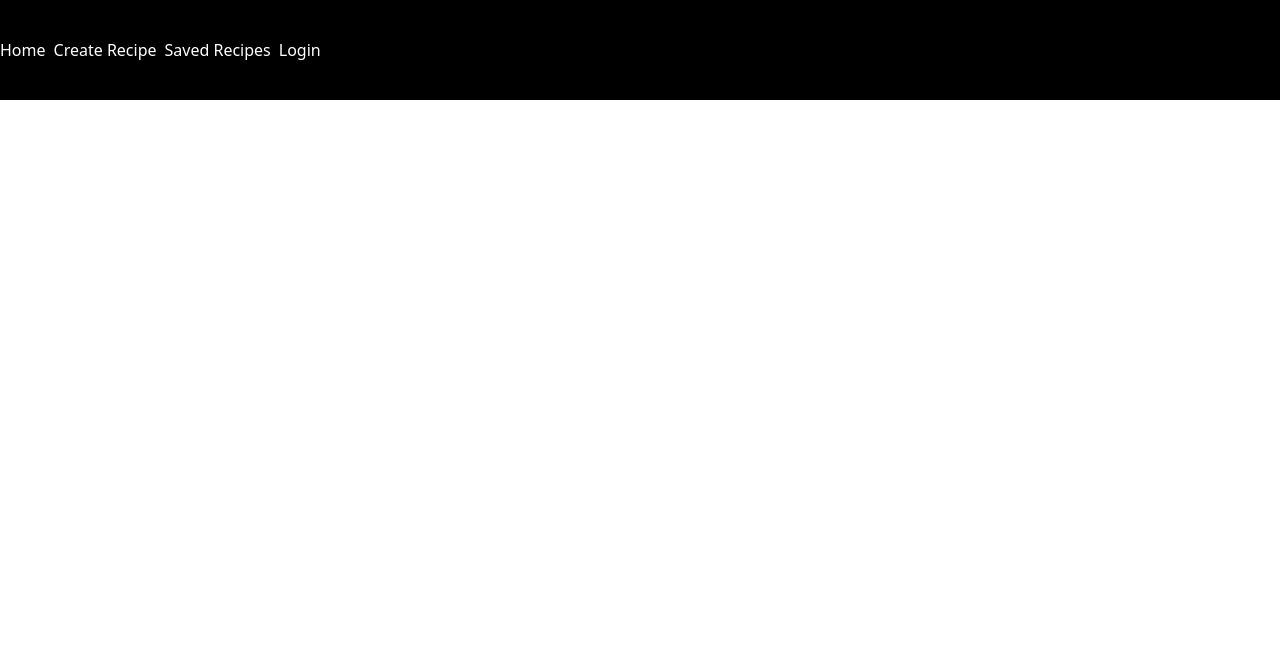
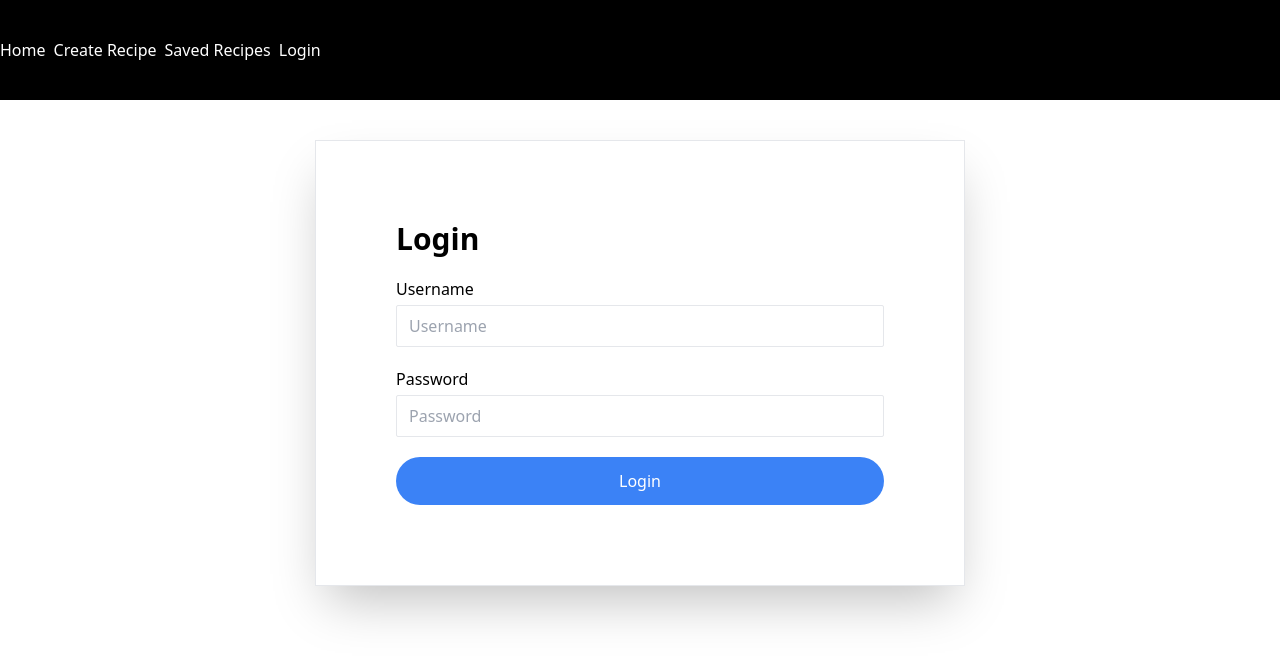
Before and after one commit to joseph-lang7/Recipe, a React (Vite) app in the folder client/: page /auth/login in a window 1280 px wide. Shown: the top 660 px of the page. Built offline with nearby package versions, Linux system fonts and the light colour scheme.

Commit message:
Implement login functionality

```diff
--- a/client/package.json
+++ b/client/package.json
@@ -12,6 +12,7 @@
   "dependencies": {
     "axios": "^1.7.2",
     "react": "^18.2.0",
+    "react-cookie": "^7.1.4",
     "react-dom": "^18.2.0",
     "react-icons": "^5.2.1",
     "react-router-dom": "^6.23.1"
--- a/client/src/App.jsx
+++ b/client/src/App.jsx
@@ -2,7 +2,8 @@ import "./App.css";
 import { Routes, Route } from "react-router-dom";
 import {
   CreateRecipePage,
-  AuthPage,
+  Register,
+  Login,
   HomePage,
   SavedRecipesPage,
 } from "./pages";
@@ -12,7 +13,8 @@ function App() {
     <Routes>
       <Route path="/" element={<HomePage />} />
       <Route path="/create-recipe" element={<CreateRecipePage />} />
-      <Route path="/auth" element={<AuthPage />} />
+      <Route path="/auth/register" element={<Register />} />
+      <Route path="/auth/login" element={<Login />} />
       <Route path="/saved-recipes" element={<SavedRecipesPage />} />
     </Routes>
   );
--- a/client/src/components/navbar/navbar.jsx
+++ b/client/src/components/navbar/navbar.jsx
@@ -1,11 +1,21 @@
 import { Link } from "react-router-dom";
+import { useCookies } from "react-cookie";
+import { useNavigate } from "react-router-dom";
 export const Navbar = () => {
+  const navigate = useNavigate();
+  const [cookies, setCookies] = useCookies(["access_token"]);
   const navLinks = [
     { href: "/", title: "Home" },
     { href: "/create-recipe", title: "Create Recipe" },
     { href: "/saved-recipes", title: "Saved Recipes" },
-    { href: "/auth", title: "Login" },
   ];
+
+  const logout = () => {
+    setCookies("access_token", "");
+    window.localStorage.removeItem("userID");
+    navigate("/auth/login");
+  };
+
   return (
     <div className="w-full bg-black h-[100px] text-white flex justify-center items-center">
       <div className="flex max-w-[1500px] w-full justify-between">
@@ -15,6 +25,15 @@ export const Navbar = () => {
               <Link to={navLink.href}>{navLink.title}</Link>
             </li>
           ))}
+          {cookies.access_token ? (
+            <li>
+              <button onClick={logout}>Logout</button>
+            </li>
+          ) : (
+            <li>
+              <Link to="/auth/login">Login</Link>
+            </li>
+          )}
         </ul>
       </div>
     </div>
--- a/client/src/pageComponents/auth/login.jsx
+++ b/client/src/pageComponents/auth/login.jsx
@@ -1,3 +1,53 @@
-export const Login = () => {
-  return <div>Login</div>;
+import { Form } from "./components/form/form";
+import { useState } from "react";
+import axios from "axios";
+import { useCookies } from "react-cookie";
+import { useNavigate } from "react-router-dom";
+
+export const LoginForm = () => {
+  const navigate = useNavigate();
+  const [, setCookies] = useCookies(["access_token"]);
+  const [formData, setFormData] = useState({
+    username: "",
+    password: "",
+  });
+
+  const handleSubmit = async (event) => {
+    event.preventDefault();
+
+    try {
+      const { username, password } = formData;
+      const res = await axios.post("http://localhost:3001/auth/login", {
+        username,
+        password,
+      });
+      if (res.status === 200) {
+        console.log(res);
+        setCookies("access_token", res.data.token);
+        window.localStorage.setItem("userID", res.data.userID);
+        navigate("/");
+      }
+    } catch (error) {
+      console.error(error);
+    }
+  };
+
+  const handleChange = (event) => {
+    const name = event.target.name;
+    const value = event.target.value;
+
+    setFormData({
+      ...formData,
+      [name]: value,
+    });
+  };
+  return (
+    <Form
+      handleChange={handleChange}
+      handleSubmit={handleSubmit}
+      usernameValue={formData.username}
+      passwordValue={formData.password}
+      label="Login"
+    />
+  );
 };
--- a/client/src/pageComponents/auth/register.jsx
+++ b/client/src/pageComponents/auth/register.jsx
@@ -1,7 +1,7 @@
 import { Form } from "./components/form/form";
 import { useState } from "react";
 import axios from "axios";
-export const Register = () => {
+export const RegisterForm = () => {
   const [formData, setFormData] = useState({
     username: "",
     password: "",
--- a/client/src/pages/auth.jsx
+++ /dev/null
@@ -1,8 +0,0 @@
-import { Register } from "../pageComponents/auth";
-export const AuthPage = () => {
-  return (
-    <div>
-      <Register />
-    </div>
-  );
-};
--- a/client/src/pages/index.js
+++ b/client/src/pages/index.js
@@ -1,4 +1,5 @@
-export * from "./auth";
+export * from "./register";
 export * from "./create-recipe";
 export * from "./home";
 export * from "./saved-recipes";
+export * from "./login";
--- /dev/null
+++ b/client/src/pages/login.jsx
@@ -0,0 +1,4 @@
+import { LoginForm } from "../pageComponents/auth";
+export const Login = () => {
+  return <LoginForm />;
+};
--- /dev/null
+++ b/client/src/pages/register.jsx
@@ -0,0 +1,8 @@
+import { RegisterForm } from "../pageComponents/auth";
+export const Register = () => {
+  return (
+    <div>
+      <RegisterForm />
+    </div>
+  );
+};
```
Also changed, not shown: 1 other file (tests, documents, lock files or other folders).
